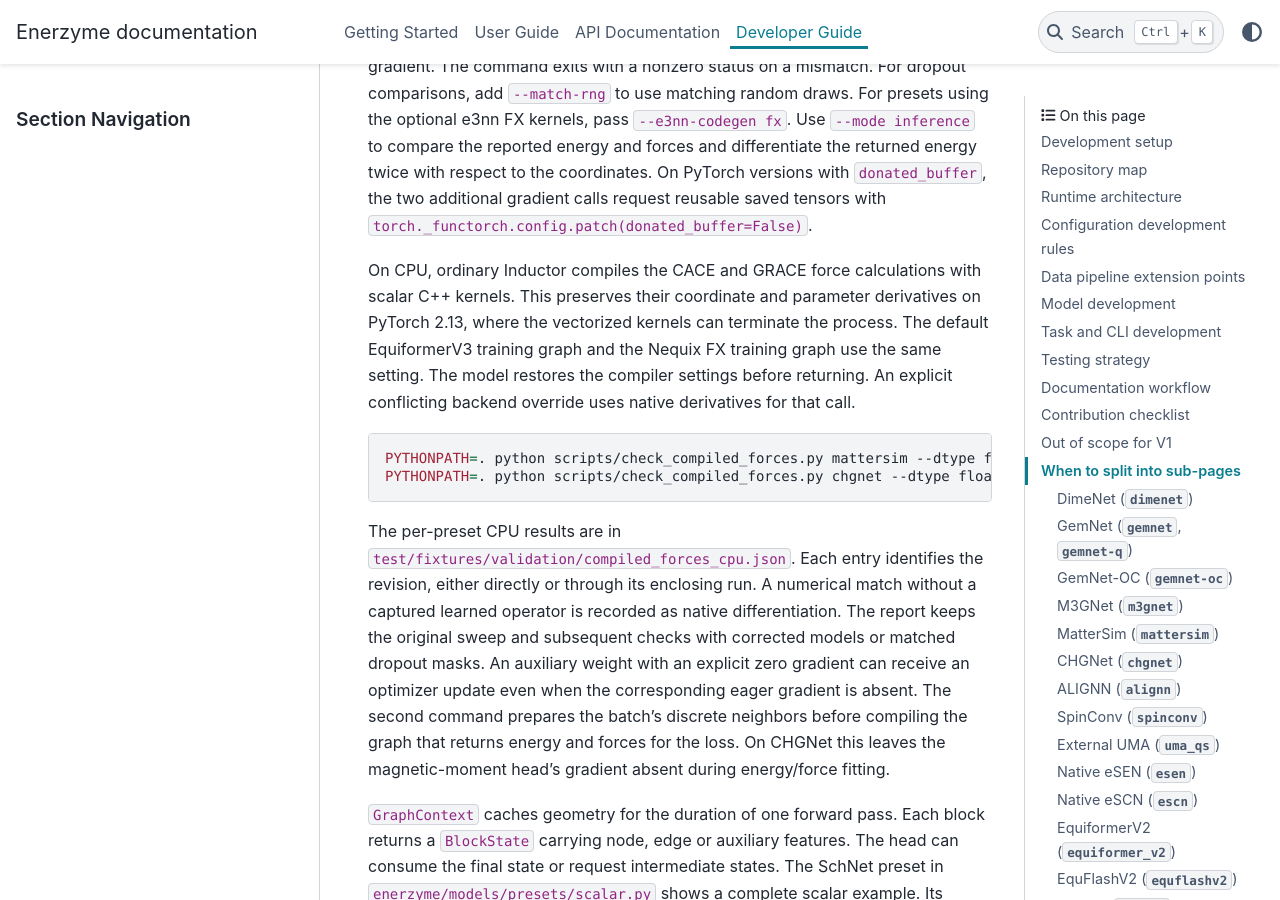
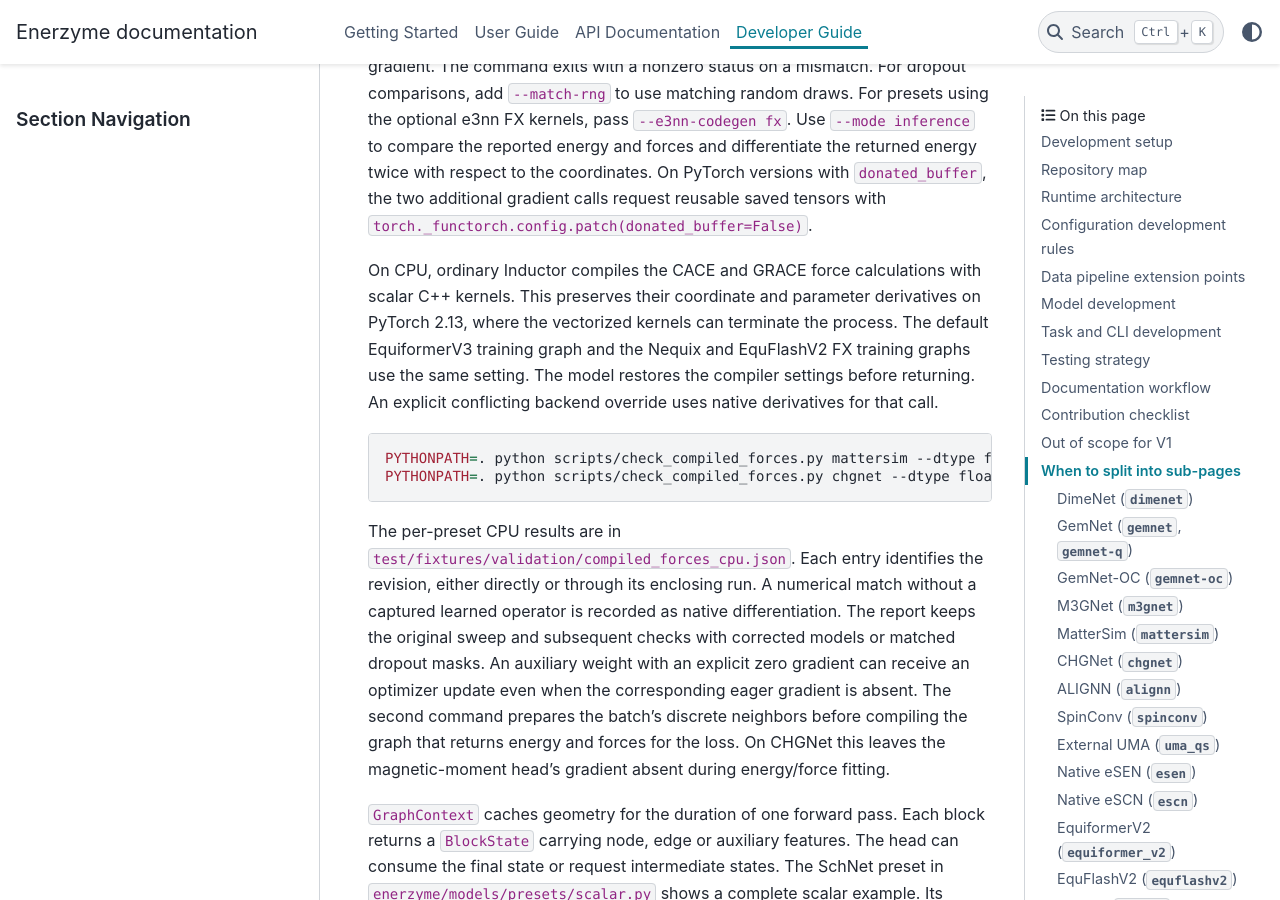
Before and after one commit to Benzoin96485/Enerzyme, a Sphinx documentation site: the page built from docs/developer_guide.rst, in a window 1280 px wide and 900 px high, scrolled down 6651 px. Built offline with Sphinx 7.4.7 and the PyData theme 0.15.4, drawn with Linux system fonts in a browser that asks for light colours.

Commit message:
Use validated scalar CPU kernels for EquFlashV2 FX force training
Co-authored-by: Weiliang Luo <luowl7@mit.edu>

```diff
--- a/docs/developer_guide.rst
+++ b/docs/developer_guide.rst
@@ -234,8 +234,8 @@ calls request reusable saved tensors with
 On CPU, ordinary Inductor compiles the CACE and GRACE force calculations with
 scalar C++ kernels. This preserves their coordinate and parameter derivatives
 on PyTorch 2.13, where the vectorized kernels can terminate the process. The
-default EquiformerV3 training graph and the Nequix FX training graph use the
-same setting. The model restores the compiler settings before returning. An
+default EquiformerV3 training graph and the Nequix and EquFlashV2 FX training
+graphs use the same setting. The model restores the compiler settings before returning. An
 explicit conflicting backend override uses native derivatives for that call.
 
 .. code-block:: shell
```
Also changed, not shown: 2 other files.
